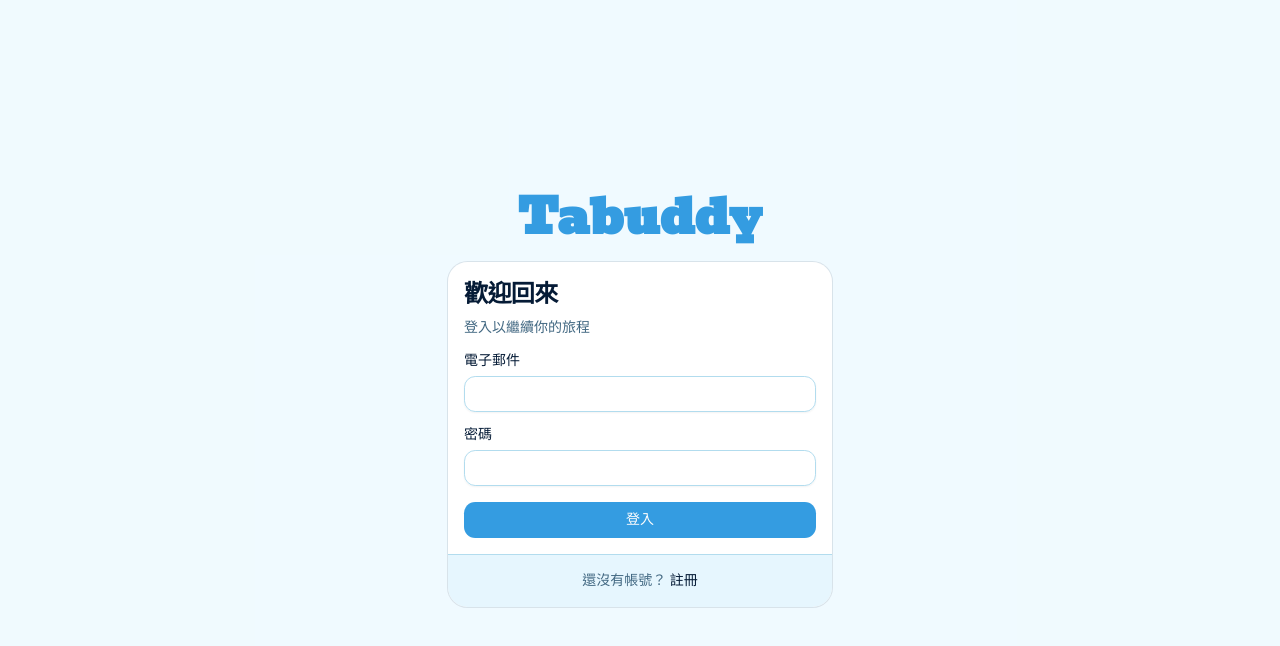
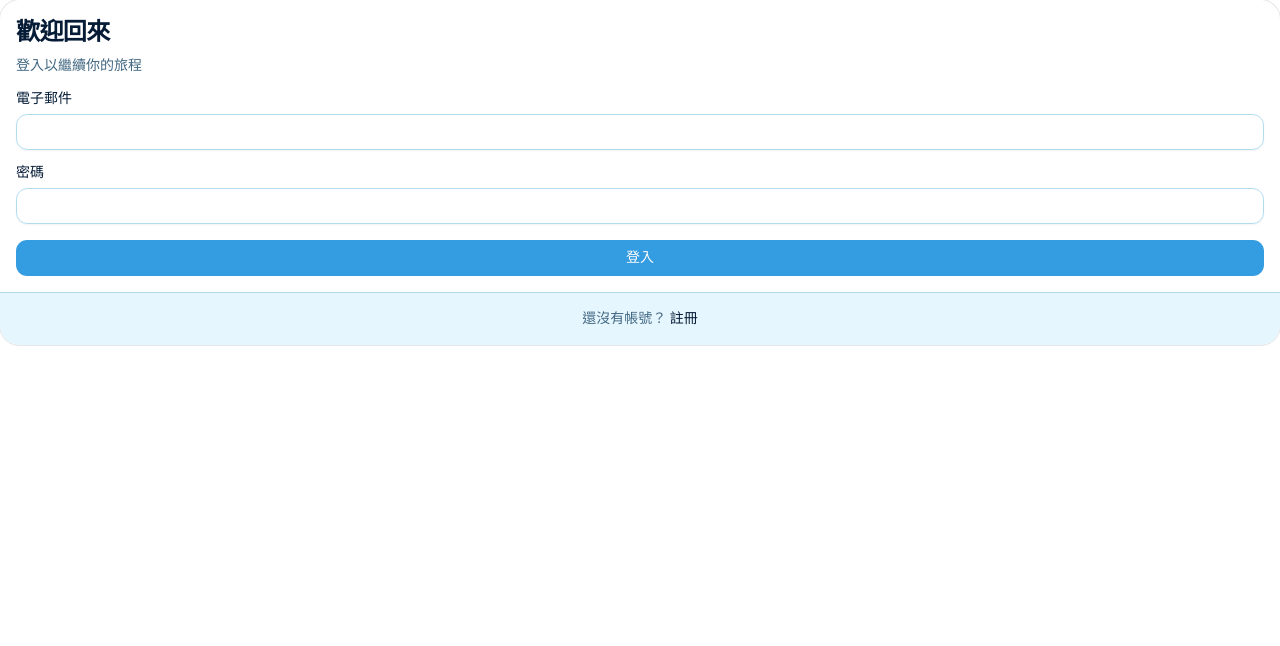
Before and after one commit to utshang/Tabuddy, a Next.js app: page /login in a window 1280 px wide. Shown: the top 646 px of the page. Built offline with nearby package versions, Linux system fonts and the light colour scheme.

Commit message:
feat: add app/(app)/loading.tsx

```diff
--- /dev/null
+++ b/src/app/(app)/loading.tsx
@@ -0,0 +1,10 @@
+export default function Loading() {
+  return (
+    <div className="flex min-h-svh flex-col items-center justify-center gap-4">
+      <span className="text-primary font-[family-name:var(--font-bevan)] text-2xl">
+        Tabuddy
+      </span>
+      <span className="border-muted border-t-primary size-6 animate-spin rounded-full border-2" />
+    </div>
+  )
+}
--- a/src/app/(auth)/layout.tsx
+++ /dev/null
@@ -1,13 +0,0 @@
-export default function AuthLayout({
-  children,
-}: {
-  children: React.ReactNode
-}) {
-  return (
-    <div className="h-[100vh] flex items-center justify-center p-4 bg-muted/30">
-      <div className="w-full max-w-sm">
-        <div className='text-primary text-5xl font-bold text-center mb-5 font-[family-name:var(--font-bevan)]'>Tabuddy</div>
-        {children}</div>
-    </div>
-  )
-}
```
